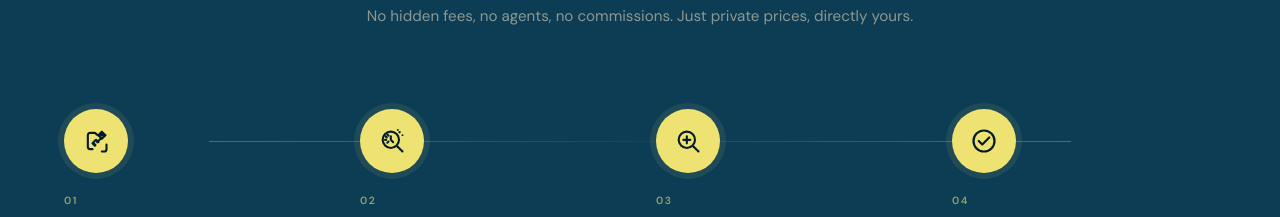
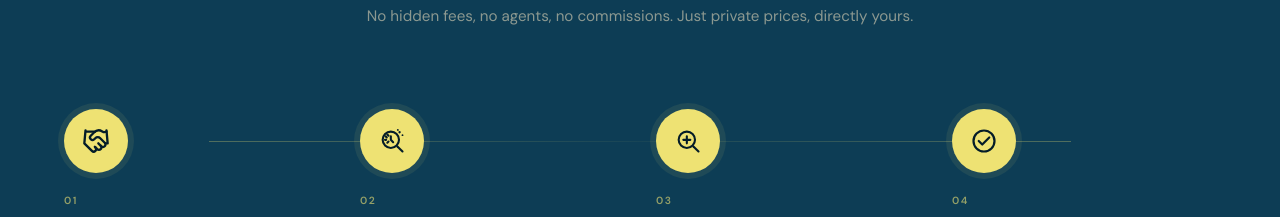
Before and after one commit to ElBeDev/travels, a React (Vite) app: page / in a window 1280 px wide. Shown: the part 1500-1717 px from the top of the page. Built offline with nearby package versions, Linux system fonts and the light colour scheme; a web font is replaced by a local one.

Commit message:
fix: replace handshake icon with proper lucide handshake SVG

```diff
--- a/src/components/HowItWorks.tsx
+++ b/src/components/HowItWorks.tsx
@@ -5,13 +5,10 @@ import styles from './HowItWorks.module.css'
 
 function StepIcon({ icon }: { icon: string }) {
   if (icon === 'handshake') return (
-    <svg width="28" height="28" viewBox="0 0 24 24" fill="none" stroke="currentColor" strokeWidth="1.8" strokeLinecap="round" strokeLinejoin="round">
-      <path d="M20 7H13.5L11 5H7a2 2 0 0 0-2 2v10a2 2 0 0 0 2 2h2" />
-      <path d="M17 21h2a2 2 0 0 0 2-2v-4" />
-      <path d="M14 13l-2-2-3 3 2 2" />
-      <path d="M10 14l1.5 1.5" />
-      <path d="M17 9l-4 4" />
-      <path d="M14 7l3 3 3-3-3-3-3 3Z" />
+    <svg width="28" height="28" viewBox="0 0 24 24" fill="none" stroke="currentColor" strokeLinecap="round" strokeLinejoin="round" strokeWidth="2">
+      <path d="m11 17 2 2a1 1 0 1 0 3-3" />
+      <path d="m14 14 2.5 2.5a1 1 0 1 0 3-3l-3.88-3.88a3 3 0 0 0-4.24 0l-.88.88a1 1 0 1 1-3-3l2.81-2.81a5.79 5.79 0 0 1 7.06-.87l.47.28a2 2 0 0 0 1.42.25L21 4" />
+      <path d="m21 3 1 11h-2M3 3 2 14l6.5 6.5a1 1 0 1 0 3-3M3 4h8" />
     </svg>
   )
   if (icon === 'ai') return (
```
